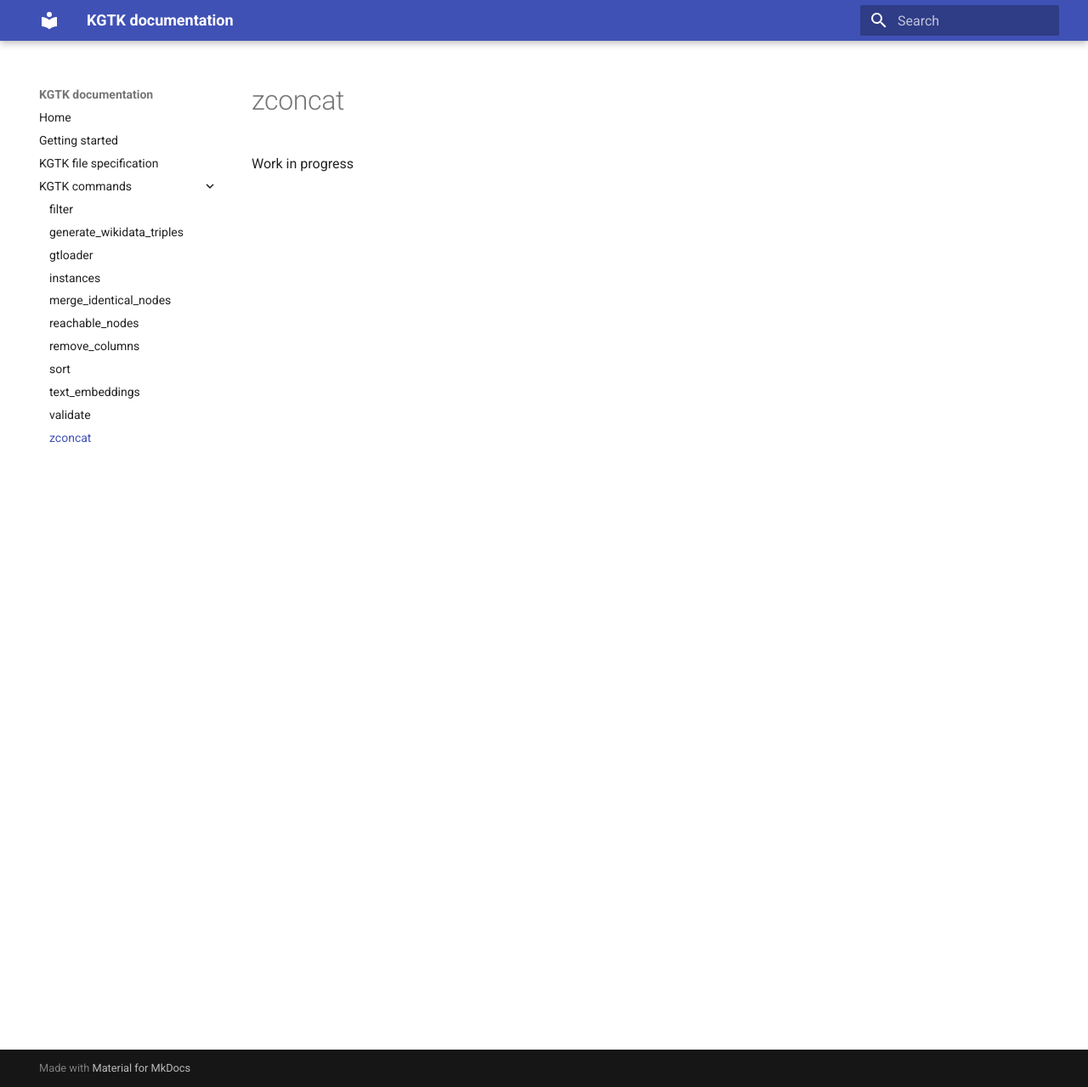
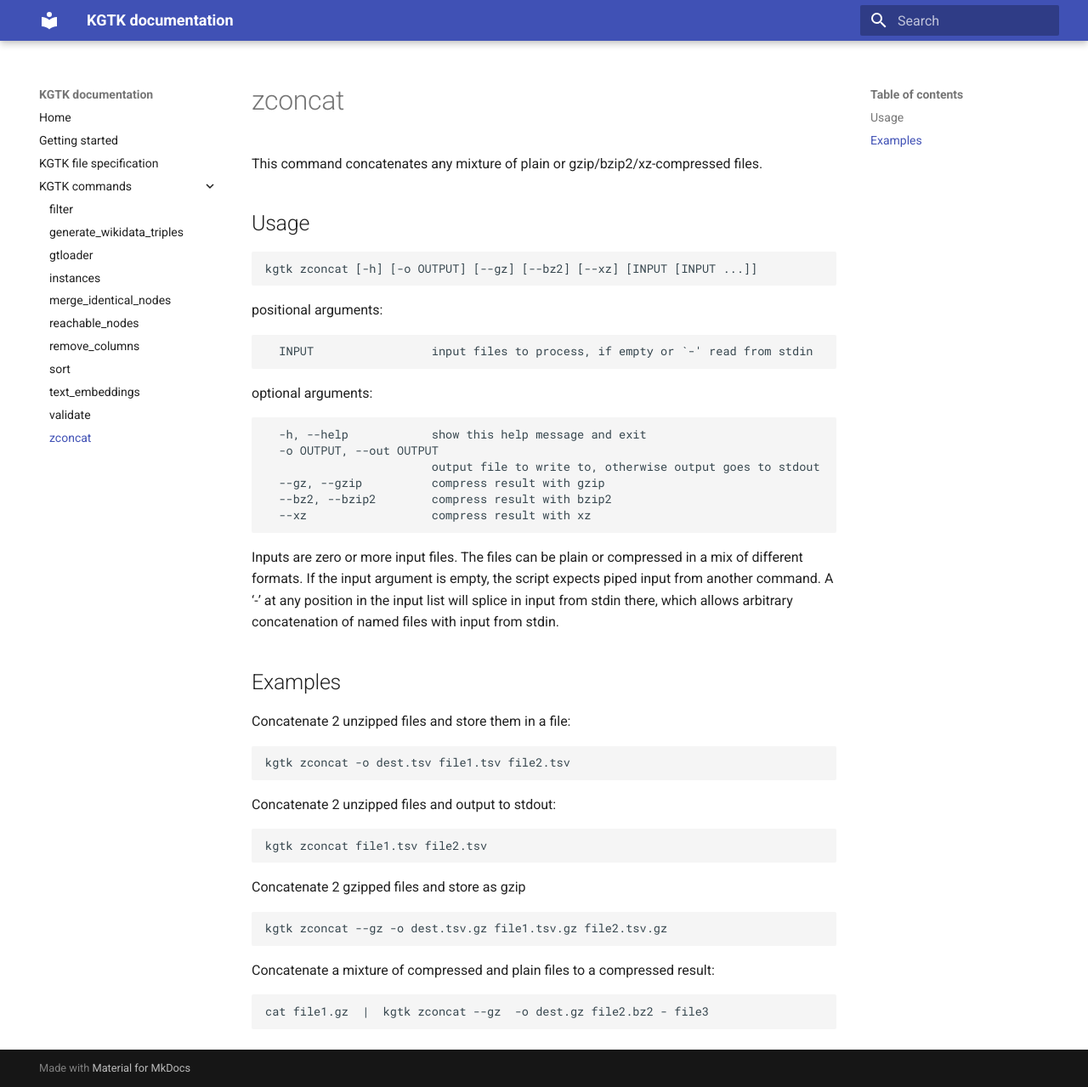
Before and after one commit to usc-isi-i2/kgtk, an MkDocs documentation site: the page built from docs/zconcat.md, in a window 1280 px wide and 1279 px high. Shown: the whole window at 85% size. Built offline with MkDocs 1.6.1 and Material for MkDocs 9.7.7, drawn with Linux system fonts in a browser that asks for light colours.

Commit message:
Update zconcat.md

````diff
--- a/docs/zconcat.md
+++ b/docs/zconcat.md
@@ -1 +1,44 @@
-Work in progress
+This command concatenates any mixture of plain or gzip/bzip2/xz-compressed files.
+
+## Usage
+```
+kgtk zconcat [-h] [-o OUTPUT] [--gz] [--bz2] [--xz] [INPUT [INPUT ...]]
+```
+
+positional arguments:
+```
+  INPUT                 input files to process, if empty or `-' read from stdin
+```
+
+optional arguments:
+```
+  -h, --help            show this help message and exit
+  -o OUTPUT, --out OUTPUT
+                        output file to write to, otherwise output goes to stdout
+  --gz, --gzip          compress result with gzip
+  --bz2, --bzip2        compress result with bzip2
+  --xz                  compress result with xz
+```
+
+Inputs are zero or more input files. The files can be plain or compressed in a mix of different formats. If the input argument is empty, the script expects piped input from another command.  A ‘-’ at any position in the input list will splice in input from stdin there, which allows arbitrary concatenation of named files with input from stdin.
+
+## Examples
+Concatenate 2 unzipped files and store them in a file:
+```
+kgtk zconcat -o dest.tsv file1.tsv file2.tsv
+```
+
+Concatenate 2 unzipped files and output to stdout:
+```
+kgtk zconcat file1.tsv file2.tsv
+```
+
+Concatenate 2 gzipped files and store as gzip
+```
+kgtk zconcat --gz -o dest.tsv.gz file1.tsv.gz file2.tsv.gz
+```
+
+Concatenate a mixture of compressed and plain files to a compressed result:
+```
+cat file1.gz  |  kgtk zconcat --gz  -o dest.gz file2.bz2 - file3
+```
````
